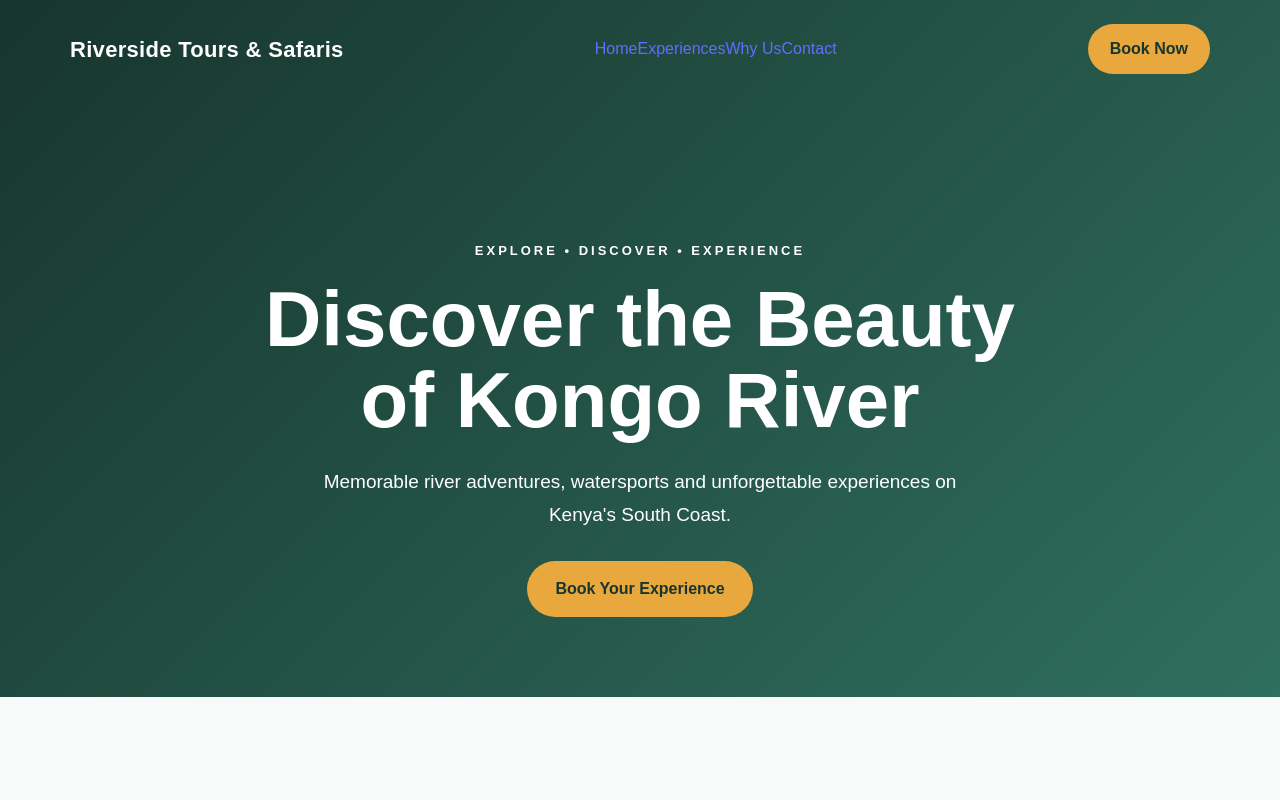
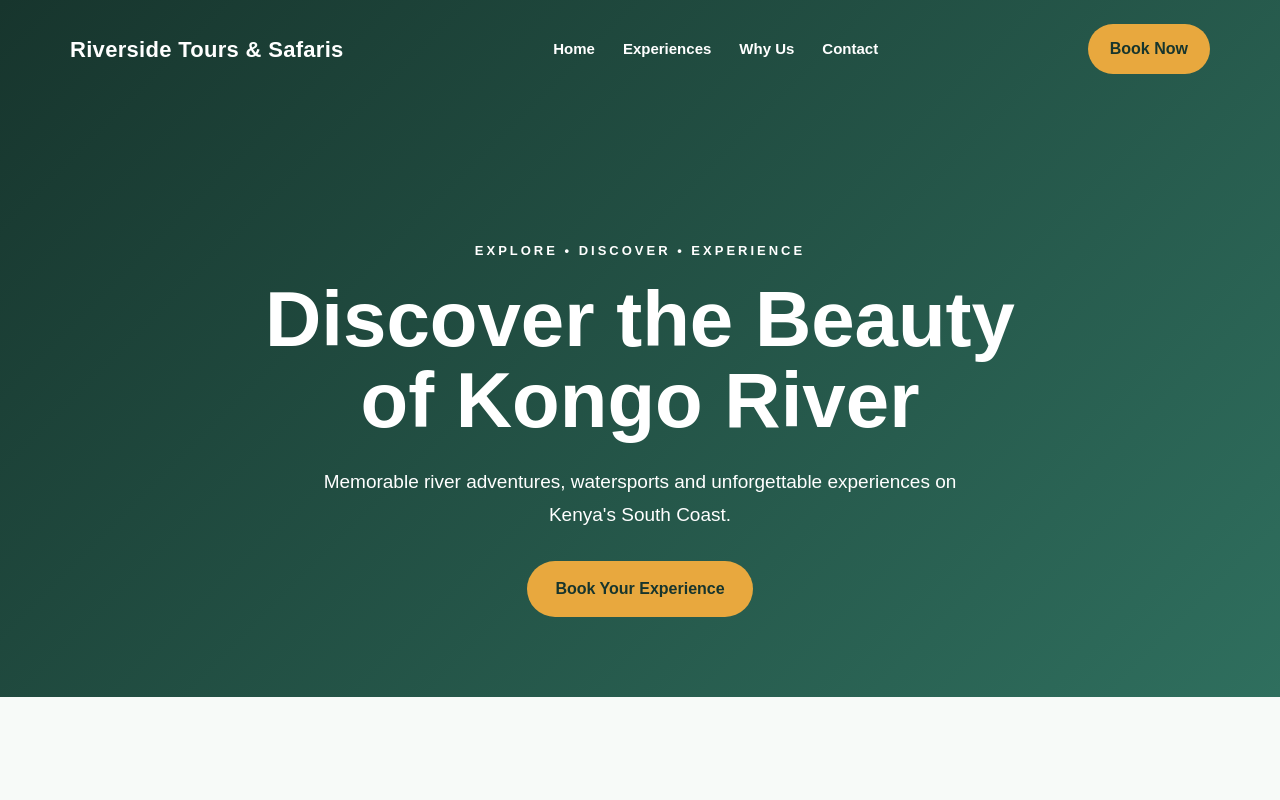
Before and after one commit to salimhamad2-collab/riversidetours, a React (Vite) app: page / in a window 1280 px wide. Shown: the top 800 px of the page. Built offline with nearby package versions, Linux system fonts and the light colour scheme.

Commit message:
Update App.css

```diff
--- a/src/react-app/App.css
+++ b/src/react-app/App.css
@@ -290,3 +290,25 @@ footer p {
   margin-left: 0;
   margin-right: 0;
 }
+.nav-links {
+  display: flex;
+  align-items: center;
+  gap: 28px;
+}
+
+.nav-links a {
+  color: white;
+  text-decoration: none;
+  font-size: 15px;
+  font-weight: 600;
+}
+
+.nav-links a:hover {
+  text-decoration: underline;
+}
+
+@media (max-width: 800px) {
+  .nav-links {
+    display: none;
+  }
+}
```
